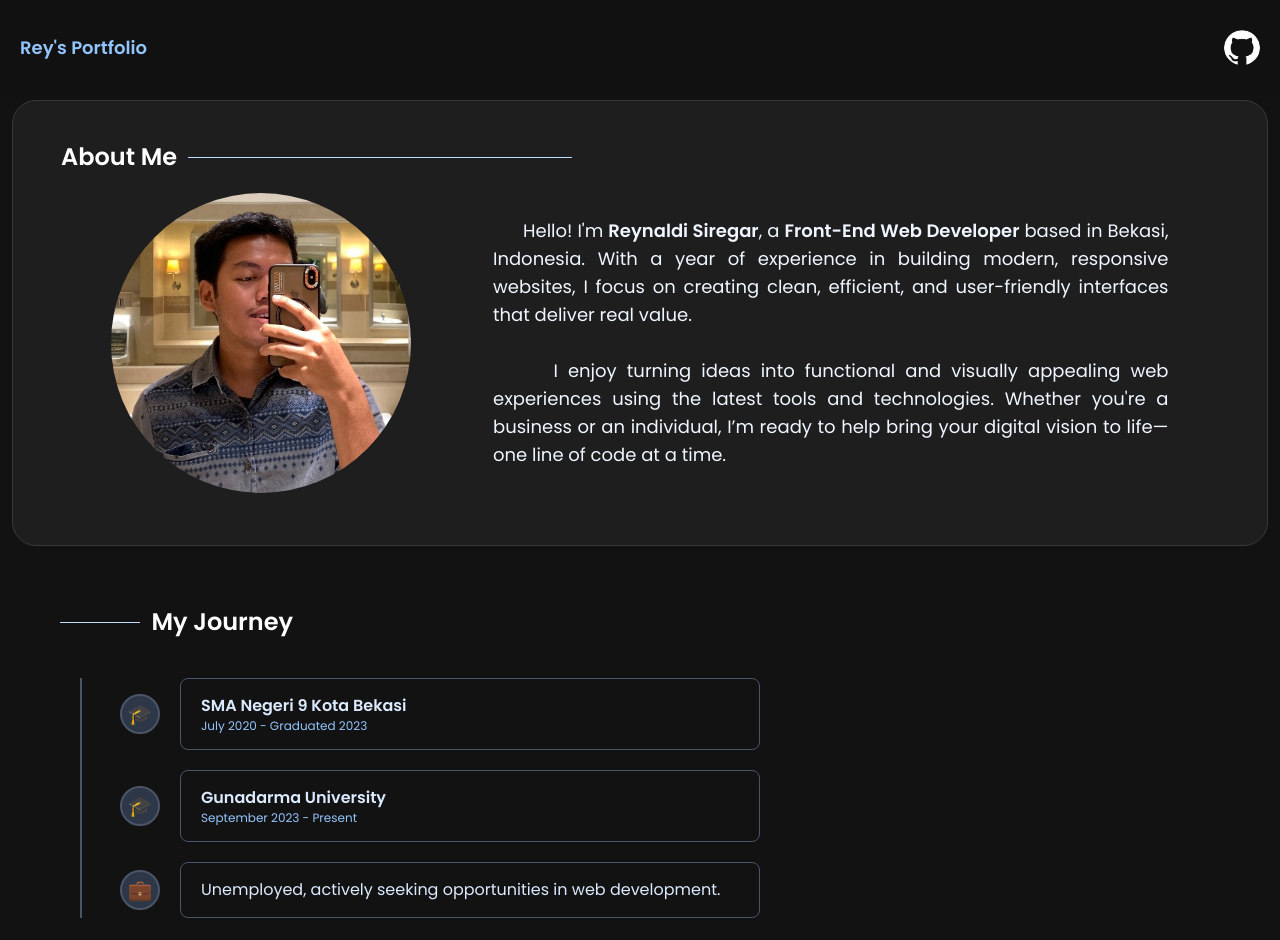
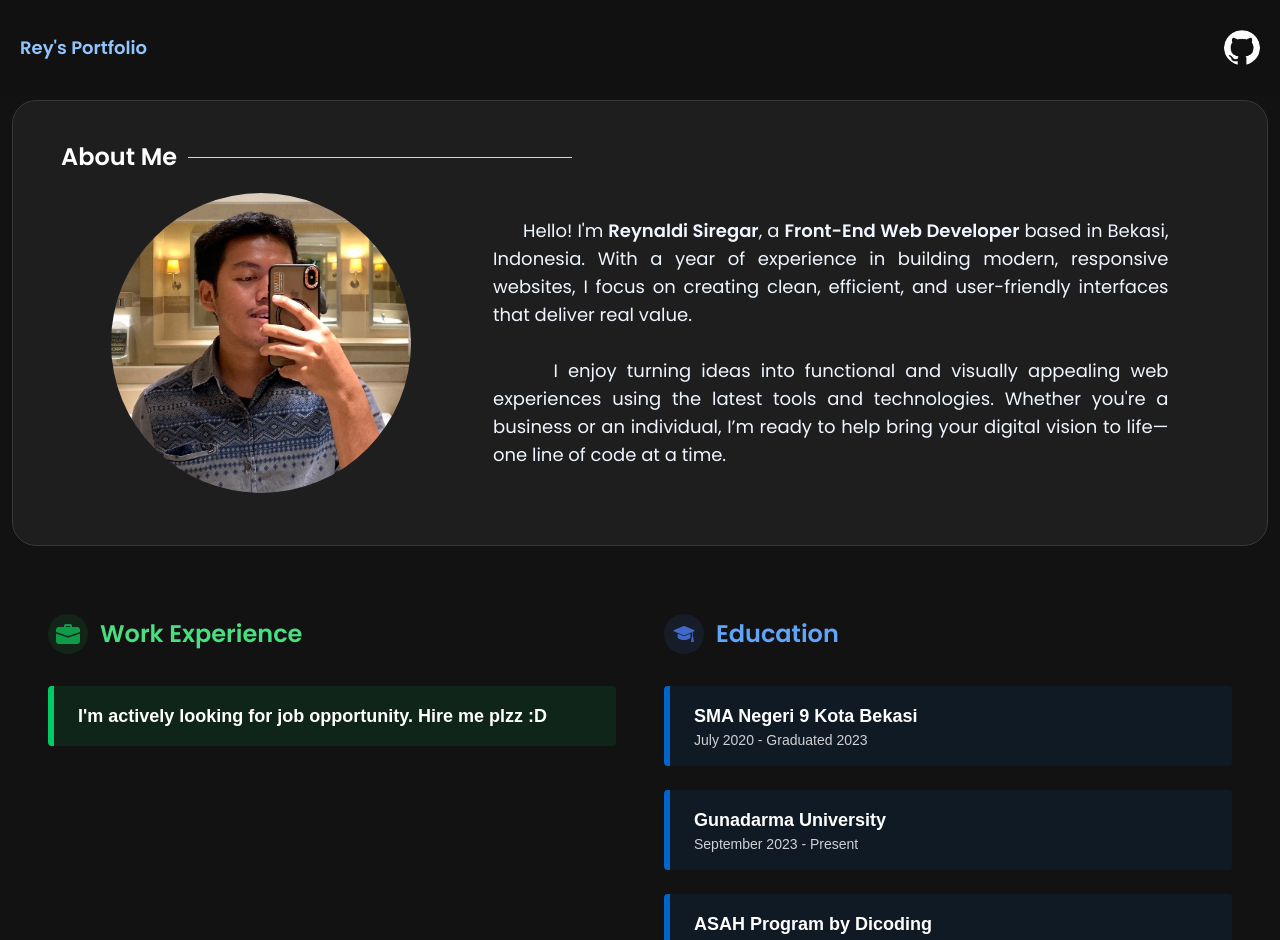
Before and after one commit to reysiregar/portfolio-v2, a Vue app: page /about in a window 1280 px wide. Shown: the top 940 px of the page. Built offline with nearby package versions, Linux system fonts and the light colour scheme.

Commit message:
[feat] credentials adjustment
Signed-off-by: reysiregar <levinashavila@gmail.com>

```diff
--- a/src/views/AboutView.vue
+++ b/src/views/AboutView.vue
@@ -113,7 +113,13 @@ export default {
         {
           id: 3,
           type: 'career',
-          description: "Unemployed, actively seeking opportunities in web development."
+          description: "I'm actively looking for job opportunity. Hire me plzz :D"
+        },
+        {
+          id: 4,
+          type: 'education',
+          institution: 'ASAH Program by Dicoding',
+          period: 'September 2025 - December 2025'
         }
       ]
     };
@@ -149,29 +155,50 @@ export default {
     </article>
   </div>
 
-  <div class="px-5 py-5 md:px-12 md:py-10 text-left text-blue-50 mx-3">
-    <article>
-      <header>
-        <div class="text-2xl font-bold text-white mb-10 fadein-bot title-section flex items-center">
-          <div class="h-[1px] w-10 bg-blue-200 md:w-20 aos-init aos-animate" data-aos="zoom-in-left" data-aos-duration="600"></div>
-          &nbsp; My Journey
+  <!-- My Journey Section -->
+  <section class="my-journey py-12 px-5 md:px-12 text-blue-50">
+    <div class="container mx-auto grid md:grid-cols-2 gap-12">
+
+      <!-- Career / Work Experience -->
+      <div>
+        <div class="flex items-center mb-8">
+          <div class="bg-green-500/10 p-2 rounded-full mr-3">
+            <img src="img/suitcase.png" alt="Work" class="w-6 h-6"
+                style="filter: invert(41%) sepia(96%) saturate(448%) hue-rotate(92deg) brightness(94%) contrast(89%);" />
+          </div>
+          <h2 class="text-2xl font-bold text-green-400">Work Experience</h2>
         </div>
-      </header>
-      <section class="timeline-container-compact">
-        <div v-for="item in timeline" :key="item.id" class="timeline-item-compact">
-          <div class="timeline-icon-compact">
-             <span v-if="item.type === 'education'">🎓</span>
-             <span v-else>💼</span>
-          </div>
-          <div class="timeline-content-compact">
-              <div v-if="item.type === 'education'" class="font-semibold text-blue-100">{{ item.institution }}</div>
-              <div v-if="item.type === 'education'" class="text-xs text-blue-300">{{ item.period }}</div>
-              <div v-if="item.type === 'career'" class="text-base text-blue-100">{{ item.description }}</div>
+        <div class="space-y-6">
+          <div v-for="item in timeline.filter(t => t.type === 'career')"
+              :key="item.id"
+              class="note-box-green text-left">
+            <h3 class="text-lg font-semibold">{{ item.description }}</h3>
+            <p v-if="item.period" class="text-sm opacity-80">{{ item.period }}</p>
           </div>
         </div>
-      </section>
-    </article>
-  </div>
+      </div>
+
+      <!-- Education -->
+      <div>
+        <div class="flex items-center mb-8">
+          <div class="bg-blue-500/10 p-2 rounded-full mr-3">
+            <img src="img/graduate-hat.png" alt="Education" class="w-6 h-6"
+                style="filter: invert(35%) sepia(93%) saturate(574%) hue-rotate(189deg) brightness(92%) contrast(89%);" />
+          </div>
+          <h2 class="text-2xl font-bold text-blue-400">Education</h2>
+        </div>
+        <div class="space-y-6">
+          <div v-for="item in timeline.filter(t => t.type === 'education')"
+              :key="item.id"
+              class="note-box-blue text-left">
+            <h3 class="text-lg font-semibold">{{ item.institution }}</h3>
+            <p class="text-sm opacity-80">{{ item.period }}</p>
+          </div>
+        </div>
+      </div>
+
+    </div>
+  </section>
 
   <div class="px-5 py-5 md:px-12 md:py-10 text-left text-blue-50 mx-3">
     <article data-page="about">
@@ -406,6 +433,24 @@ export default {
   background-color: rgba(59, 130, 246, 0.1);
 }
 
+.note-box-blue {
+  background-color: rgba(0, 102, 204, 0.1); /* transparent blue background */
+  border-left: 6px solid #0066cc;
+  padding: 1rem 1.5rem;
+  color: white;
+  font-family: Arial, sans-serif;
+  border-radius: 4px;
+}
+
+.note-box-green {
+  background-color: rgba(0, 204, 102, 0.1); /* transparent green background */
+  border-left: 6px solid #00cc66;
+  padding: 1rem 1.5rem;
+  color: white;
+  font-family: Arial, sans-serif;
+  border-radius: 4px;
+}
+
 @media (max-width: 768px) {
   .timeline-container-compact {
     padding-left: 40px;
```
Also changed, not shown: public/img/graduate-hat.png (added), public/img/suitcase.png (added).
